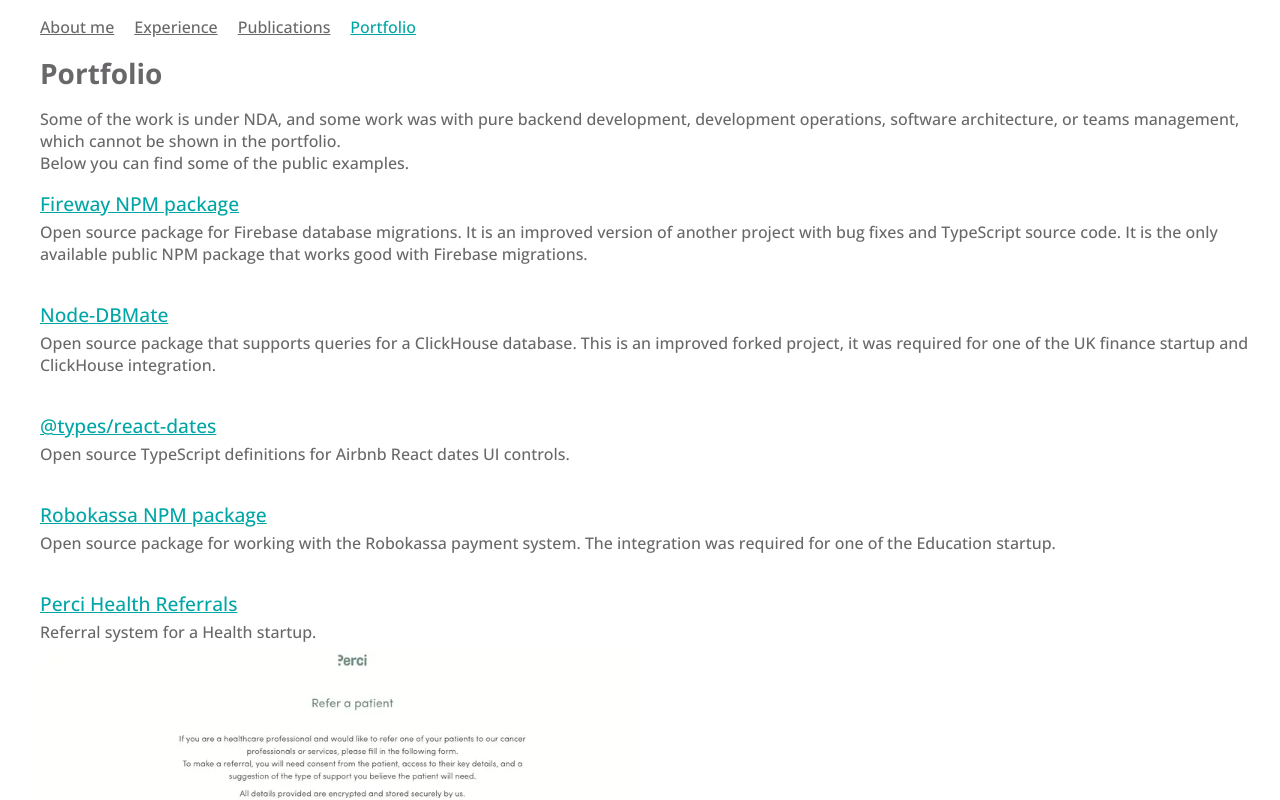
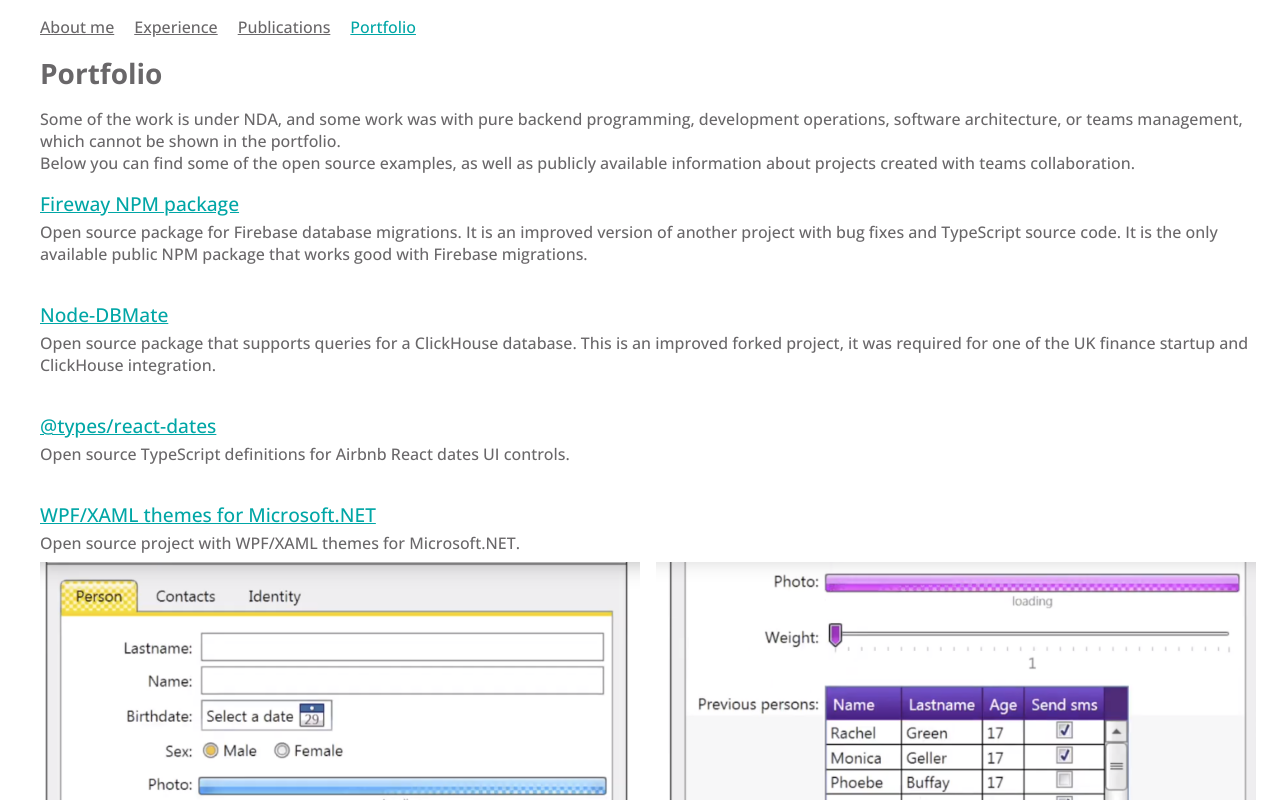
Before and after one commit to ArturAmpilogov/me, a Next.js app: page /portfolio in a window 1280 px wide. Shown: the top 800 px of the page. Built offline with nearby package versions, Linux system fonts and the light colour scheme.

Commit message:
Updated portfolio

```diff
--- a/data/portfolio.ts
+++ b/data/portfolio.ts
@@ -15,32 +15,9 @@
   },
   {
     name: "@types/react-dates",
-    description: "Open source TypeScript definitions for Airbnb React dates UI controls.",
+    description:
+      "Open source TypeScript definitions for Airbnb React dates UI controls.",
     link: "https://www.npmjs.com/package/@types/react-dates",
-  },
-  {
-    name: "Robokassa NPM package",
-    description:
-      "Open source package for working with the Robokassa payment system. The integration was required for one of the Education startup.",
-    link: "https://github.com/dev-aces/robokassa",
-  },
-  {
-    name: "Perci Health Referrals",
-    description: "Referral system for a Health startup.",
-    link: "https://www.percihealth.com/",
-    images: ["/img/portfolio/perci_referral.webp"],
-  },
-  {
-    name: "Kana",
-    description: "Smart pricing page for a financial startup.",
-    link: "https://www.usekana.com/",
-    images: ["/img/portfolio/kana.gif", "/img/portfolio/kana_analytics.svg"],
-  },
-  {
-    name: "Socionom",
-    description: "Social network for education.",
-    link: "https://socionom.org/",
-    images: ["/img/portfolio/socionom.png"],
   },
   {
     name: "WPF/XAML themes for Microsoft.NET",
@@ -51,4 +28,28 @@
       "/img/portfolio/wpf_theme_2.png",
     ],
   },
+  {
+    name: "Robokassa NPM package",
+    description:
+      "Open source package for working with the Robokassa payment system. The integration was required for one of the Education startup.",
+    link: "https://github.com/dev-aces/robokassa",
+  },
+  {
+    name: "Kana",
+    description: "Smart pricing page for a financial startup.",
+    link: "https://www.usekana.com/",
+    images: ["/img/portfolio/kana.gif", "/img/portfolio/kana_analytics.svg"],
+  },
+  {
+    name: "Perci Health Referrals",
+    description: "Referral system for a Health startup.",
+    link: "https://www.percihealth.com/",
+    images: ["/img/portfolio/perci_referral.webp"],
+  },
+  {
+    name: "Socionom",
+    description: "Social network for education.",
+    link: "https://socionom.org/",
+    images: ["/img/portfolio/socionom.png"],
+  },
 ];
--- a/pages/portfolio.tsx
+++ b/pages/portfolio.tsx
@@ -16,9 +16,11 @@
         <h1>Portfolio</h1>
         <p>
           Some of the work is under NDA, and some work was with pure backend
-          development, development operations, software architecture, or teams
+          programming, development operations, software architecture, or teams
           management, which cannot be shown in the portfolio. <br />
-          Below you can find some of the public examples.
+          Below you can find some of the open source examples, as well as publicly
+          available information about projects created with teams
+          collaboration.
         </p>
         <PortfolioList items={items} />
       </main>
```
